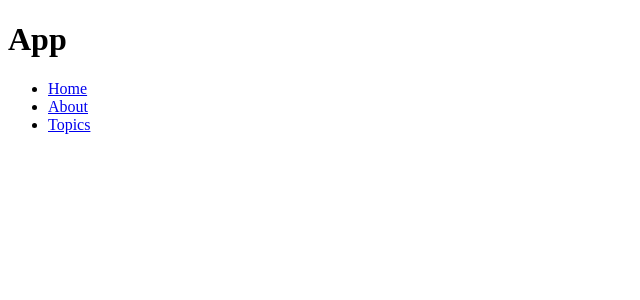
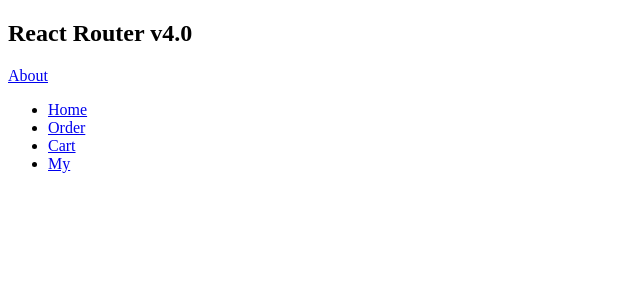
Before and after one commit to suyingda/React-webpack, a React app: page /#/ in a window 1280 px wide. Shown: the top 300 px of the page, without its empty margins (0-640 px from the left). Built offline with nearby package versions, Linux system fonts and the light colour scheme; the HTML template or start-up script is replaced by a standard one.

Commit message:
增加modules -router  -未成功-待续

```diff
--- a/app/main.js
+++ b/app/main.js
@@ -1,72 +1,35 @@
-import React, { Component } from 'react';
+import React from 'react';
 import ReactDOM from 'react-dom';
-import { HashRouter, Route, Link, Switch } from 'react-router-dom';
+import {
+    BrowserRouter as Router,
+    Route
+} from 'react-router-dom';
+import App from './modules/App.js';
 
-class App extends Component {
-    render() {
-        return (
-            <div>
-                <h1>App</h1>
-                <ul>
-                    <li><Link to="/">Home</Link></li>
-                    <li><Link to="/about">About</Link></li>
-                    <li><Link to="/topics">Topics</Link></li>
-                </ul>
 
-            </div>
-        );
-    }
-}
-const Home = () => (
-    <div>
-        <h2>Home</h2>
-    </div>
+import Home from './modules/home.js';
+import Order from './modules/order';
+import Cart from './modules/cart';
+import My from './modules/my';
+
+const About = () => (
+    <h3>About Page</h3>
 )
 
-const About = () => (
-    <div>
-        <h2>About</h2>
-    </div>
+const NoMatch = () => (
+    <p>No Match</p>
 )
-const Topics = ({ match }) => (
-    <div>
-        <h2>Topics</h2>
-        <ul>
-            <li>
-                <Link to={`${match.url}/rendering`}>
-                    Rendering with React
-          </Link>
-            </li>
-            <li>
-                <Link to={`${match.url}/components`}>
-                    Components
-          </Link>
-            </li>
-            <li>
-                <Link to={`${match.url}/props-v-state`}>
-                    Props v. State
-          </Link>
-            </li>
-        </ul>
 
-        <Route path={`${match.url}/:topicId`} component={Topic} />
-        <Route exact path={match.url} render={() => (
-            <h3>Please select a topic.</h3>
-        )} />
-    </div>
-)
-const Topic = ({ match }) => (
-    <div>
-        <h3>{match.params.topicId}</h3>
-    </div>
-)
 ReactDOM.render(
-    (<HashRouter>
-        <App>
-            <Route exact path="/" component={Home} />
-            <Route path="/about" component={About} />
-            <Route path="/topics" component={Topics} />
-        </App>
-    </HashRouter>),
+    <Router>
+        <div>
+            <Route exact path='/' component={App} />
+            <Route path='/about' component={About} />
+            <Route path='/home' component={Home} />
+            <Route path='/order' component={Order} />
+            <Route path='/cart' component={Cart} />
+            <Route path='my' component={My} />
+        </div>
+    </Router>,
     document.getElementById('app-container')
 );
--- /dev/null
+++ b/app/modules/App.js
@@ -0,0 +1,20 @@
+import React, { Component } from 'react';
+import {
+    Link
+} from 'react-router-dom';
+
+import FooterNav from './footer-nav';
+
+class App extends Component{
+    render(){
+        return (
+	    <div>
+		<h2>React Router v4.0</h2>
+		<Link to='/about'>About</Link>
+		<FooterNav />
+	    </div>
+	);
+    }
+}
+
+export default App;
--- /dev/null
+++ b/app/modules/cart.js
@@ -0,0 +1,7 @@
+import React, { Component } from 'react';
+
+const Cart = () => (
+        <h3>Cart page...</h3>
+)
+
+export default Cart;
--- /dev/null
+++ b/app/modules/footer-nav.js
@@ -0,0 +1,15 @@
+import React, { Component } from 'react';
+import {
+    Link
+} from 'react-router-dom';
+
+const FooterNav = () => (
+    <ul>
+        <li><Link to='/home'>Home</Link></li>
+        <li><Link to='/order'>Order</Link></li>
+        <li><Link to='/cart'>Cart</Link></li>
+        <li><Link to='/my'>My</Link></li>
+    </ul>
+)
+
+export default FooterNav;
--- /dev/null
+++ b/app/modules/home.js
@@ -0,0 +1,7 @@
+import React, { Component } from 'react';
+
+const Home = () => (
+  <h3>Home page</h3>
+)
+
+export default Home;
--- /dev/null
+++ b/app/modules/my.js
@@ -0,0 +1,7 @@
+import React, { Component } from 'react';
+
+const My = () => (
+        <h3>My page...</h3>
+)
+
+export default My;
--- /dev/null
+++ b/app/modules/order.js
@@ -0,0 +1,7 @@
+import React, { Component } from 'react';
+
+const Order = () => (
+    <h3>Order page...</h3>
+)
+
+export default Order;
--- a/demo.html
+++ b/demo.html
@@ -5,7 +5,7 @@
     <meta charset="UTF-8">
     <meta name="viewport" content="width=device-width, initial-scale=1.0">
     <meta http-equiv="X-UA-Compatible" content="ie=edge">
-    <title>React</title>
+    <title>My First React Router App</title>
     <!-- 音乐播放器插件 -->
     <script type="text/javascript" src="https://cdnjs.cloudflare.com/ajax/libs/jquery/3.1.1/jquery.min.js"></script>
     <script type="text/javascript" src="https://cdnjs.cloudflare.com/ajax/libs/jplayer/2.9.2/jplayer/jquery.jplayer.min.js"></script>
```
